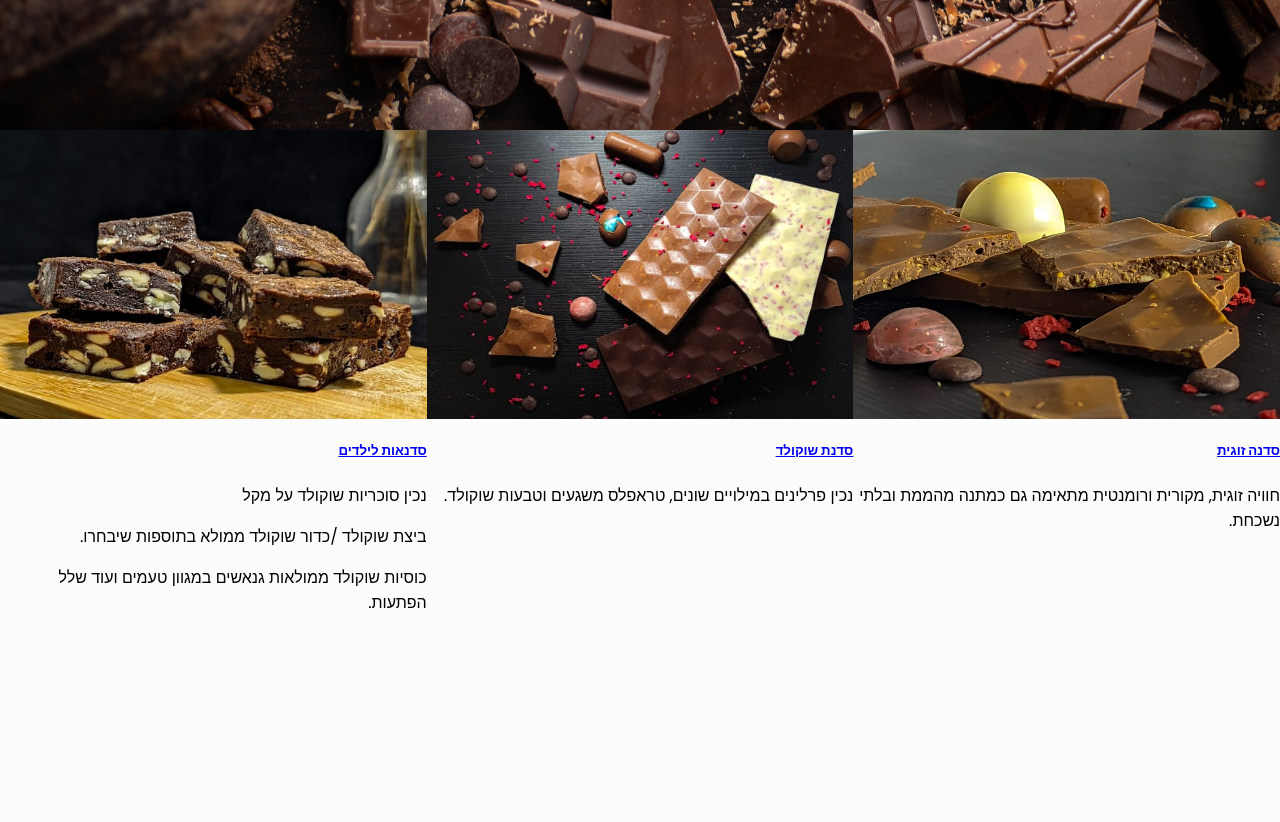
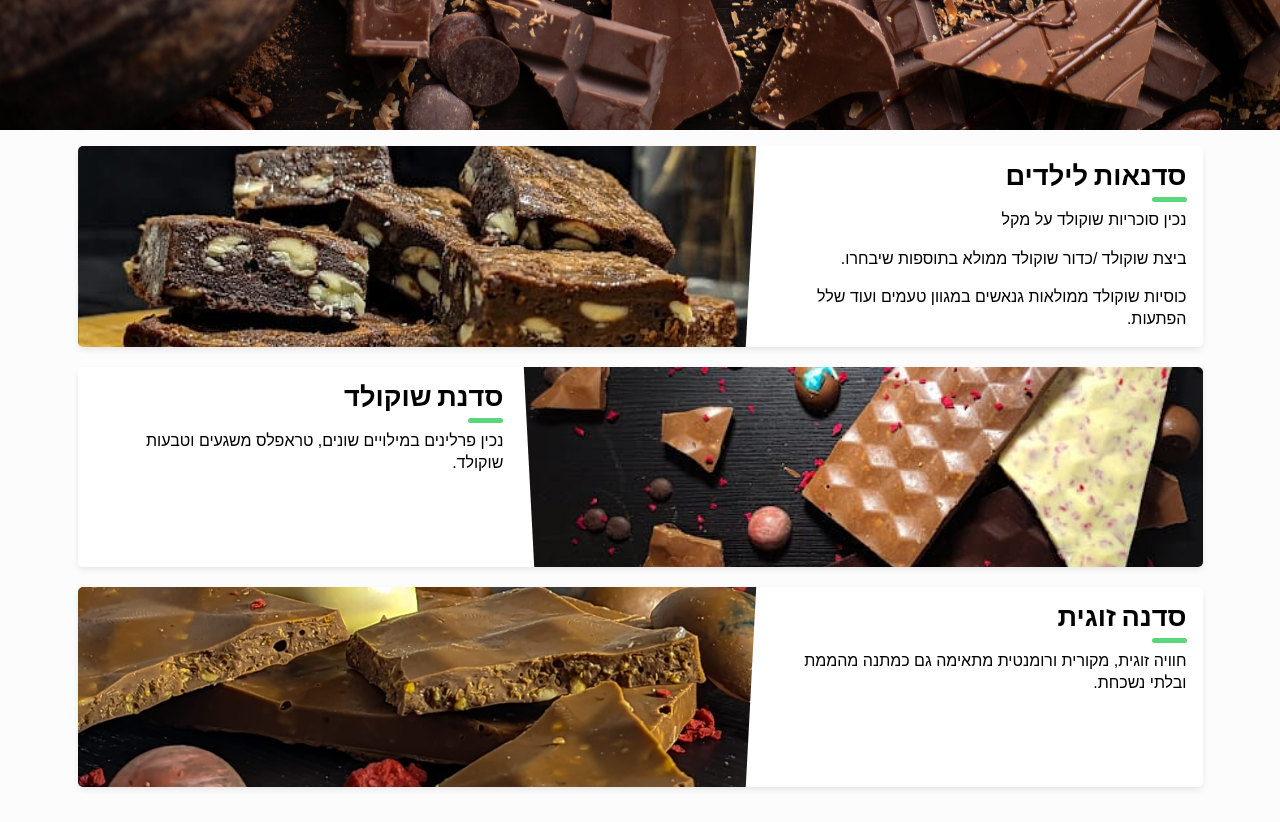
Before and after one commit to moransh4/RotemChocolatier, a React (Create React App) app: page / in a window 1280 px wide. Shown: the part 620-1442 px from the top of the page. Before the commit the page ends 1251 px from the top, so only its background shows below. Built offline with nearby package versions, Linux system fonts and the light colour scheme.

Commit message:
update card component

```diff
--- a/src/Data/workshops.json
+++ b/src/Data/workshops.json
@@ -6,20 +6,22 @@
         "ביצת שוקולד /כדור שוקולד ממולא בתוספות שיבחרו.",
         "כוסיות שוקולד ממולאות גנאשים במגוון טעמים ועוד שלל הפתעות."
     ],
-    "imageNme": "work1"
+    "imageNme": "work1",
+    "isAlt": false
 },
 {
     "title" : "סדנת שוקולד",
     "content" : [
         "נכין פרלינים במילויים שונים, טראפלס משגעים וטבעות שוקולד."
     ],
-    "imageNme": "work2"
-
+    "imageNme": "work2",
+    "isAlt": true
 },
 {
     "title" : "סדנה זוגית",
     "content" : [
         "חוויה זוגית, מקורית ורומנטית מתאימה גם כמתנה מהממת ובלתי נשכחת."
     ],
-    "imageNme": "work3"
+    "imageNme": "work3",
+    "isAlt": false
 }]
--- a/src/components/card/Card.js
+++ b/src/components/card/Card.js
@@ -3,20 +3,25 @@ import './card.scss';
 
 const Card = (props) => {
 
-    const imageNme =  props.details.imageNme + '.jpg';
+    const imageNme =   props.details.imageNme + '.jpg';
+
+    const divStyle = {
+        backgroundImage:  `url(./images/${imageNme})`
+      };
 
     return (
-        <div className='card'>
-            <img src={`./images/${imageNme}`} alt=""/>
-            <div class="card-body">
-                <h5 class="card-title">
-                    <a href="#">{props.details.title}</a>
-                </h5>
-                {props.details.content?.map((item, index) => {
-                    return <p key={index}>{item}</p>
-                })}
-            </div>
+        <div className={`blog-card ${props.details.isAlt ? 'alt'  : ''}`}>
+        <div className="meta">
+          <div className="photo" style={divStyle}></div>
         </div>
+        <div className="description">
+          <h1>{props.details.title}</h1>
+          {/* <h2>Opening a door to the future</h2> */}
+            {props.details.content?.map((item, index) => {
+                return <p key={index}>{item}</p>
+            })}
+        </div>
+      </div>
     );
 };
 
--- a/src/components/card/card.scss
+++ b/src/components/card/card.scss
@@ -1,17 +1,202 @@
+
+$color_white: #fff;
+$color_prime: #5ad67d;
+$color_grey: #e2e2e2;
+$color_grey_dark: #a2a2a2;
 
 .cards{
-    display: flex;
-  flex-direction: row;
-  justify-content: center;
-
-  .card{
-    flex:1;
+  padding: 0 15px 15px 15px;
+  .blog-card {
     display: flex;
     flex-direction: column;
-    direction: rtl;
-    img{
-        width: 100%;
-  height: 289px;
+    margin: 1rem auto;
+    box-shadow: 0 3px 7px -1px rgba(#000, .1);
+    margin-bottom: 1.6%;
+    background: $color_white;
+    line-height: 1.4;
+    font-family: sans-serif;
+    border-radius: 5px;
+    overflow: hidden;
+    z-index: 0;
+    min-height: 200px;
+    a {
+      color: inherit;
+      &:hover {
+        color: $color_prime;
+      }
+    }
+    &:hover {
+      .photo {
+        transform: scale(1.3) rotate(3deg);
+      }
+    }
+    .meta {
+      position: relative;
+      z-index: 0;
+      height: 200px;
+    }
+    .photo {
+      position: absolute;
+      top: 0;
+      right: 0;
+      bottom: 0;
+      left: 0;
+      background-size: cover;
+      background-position: center;
+      transition: transform .2s;
+    }
+    .details,
+    .details ul {
+      margin: auto;
+      padding: 0;
+      list-style: none;
+    }
+
+    .details {
+      position: absolute;
+      top: 0;
+      bottom: 0;
+      left: -100%;
+      margin: auto;
+      transition: left .2s;
+      background: rgba(#000, .6);
+      color: $color_white;
+      padding: 10px;
+      width: 100%;
+      font-size: .9rem;
+      a {
+        text-decoration: dotted underline
+      }
+      ul li {
+        display: inline-block;
+      }
+      .author:before {
+        font-family: FontAwesome;
+        margin-right: 10px;
+        content: "\f007";
+      }
+
+      .date:before {
+        font-family: FontAwesome;
+        margin-right: 10px;
+        content: "\f133";
+      }
+
+      .tags {
+        ul:before {
+          font-family: FontAwesome;
+          content: "\f02b";
+          margin-right: 10px;
+        }
+        li {
+          margin-right: 2px;
+          &:first-child {
+            margin-left: -4px;
+          }
+        }
+      }
+    }
+    .description {
+      padding: 1rem;
+      background: $color_white;
+      position: relative;
+      z-index: 1;
+      direction: rtl;
+      h1,
+      h2 {
+        font-family: Poppins, sans-serif;
+      }
+      h1 {
+        line-height: 1;
+        margin: 0;
+        font-size: 1.7rem;
+      }
+      h2 {
+        font-size: 1rem;
+        font-weight: 300;
+        text-transform: uppercase;
+        color: $color_grey_dark;
+        margin-top: 5px;
+      }
+      .read-more {
+        text-align: right;
+        a {
+          color: $color_prime;
+          display: inline-block;
+          position: relative;
+          &:after {
+            content: "\f061";
+            font-family: FontAwesome;
+            margin-left: -10px;
+            opacity: 0;
+            vertical-align: middle;
+            transition: margin .3s, opacity .3s;
+          }
+
+          &:hover:after {
+            margin-left: 5px;
+            opacity: 1;
+          }
+        }
+      }
+    }
+    p {
+      position: relative;
+      margin: 1rem 0 0;
+      &:first-of-type {
+        margin-top: 1.25rem;
+        &:before {
+          content: "";
+          position: absolute;
+          height: 5px;
+          background: $color_prime;
+          width: 35px;
+          top: -0.75rem;
+          border-radius: 3px;
+        }
+      }
+    }
+    &:hover {
+      .details {
+        left: 0%;
+      }
+    }
+
+
+    @media (min-width: 640px) {
+      flex-direction: row;
+      max-width: 90%;
+      .meta {
+        flex-basis: 100%;
+        height: auto;
+      }
+      .description {
+        flex-basis: 60%;
+        &:before {
+          transform: skewX(-3deg);
+          content: "";
+          background: #fff;
+          width: 30px;
+          position: absolute;
+          left: -10px;
+          top: 0;
+          bottom: 0;
+          z-index: -1;
+        }
+      }
+      &.alt {
+        flex-direction: row-reverse;
+        .description {
+          &:before {
+            left: inherit;
+            right: -10px;
+            transform: skew(3deg)
+          }
+        }
+        .details {
+          padding-left: 25px;
+        }
+      }
     }
   }
 }
```
